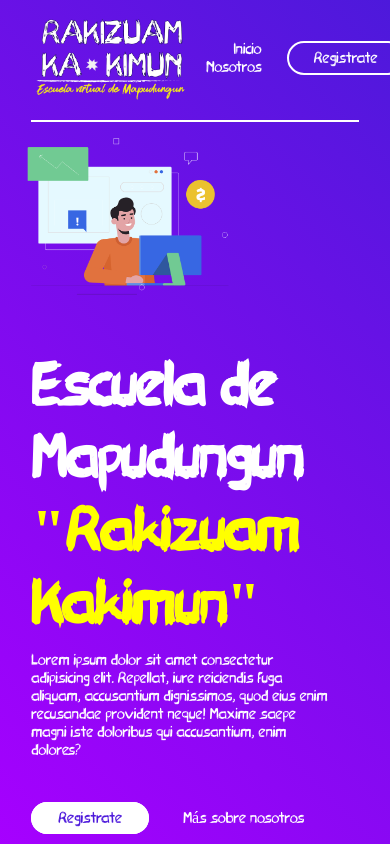
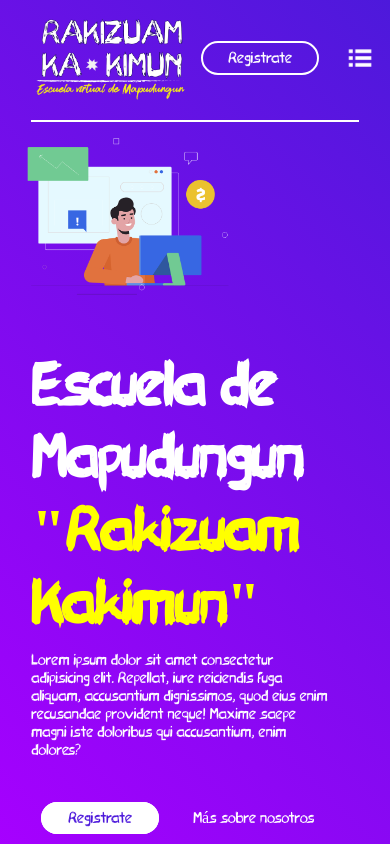
Before and after one commit to Estebancl7/home, a plain HTML site: page pages/index.html in a window 390 px wide. Shown: the top 844 px of the page. Drawn offline with Linux system fonts and the light colour scheme.

Commit message:
Responsive nav y se añade colaborades

```diff
--- a/css/index.css
+++ b/css/index.css
@@ -57,17 +57,17 @@ a{
 }
 
 .btn{
-    border: 2px solid #fff;
-    padding: 6px 25px;
-    border-radius: 30px;
-    margin-left: 10px;
+    border: 2px solid #fff !important;
+    padding: 6px 25px !important;
+    border-radius: 30px !important;
+    margin-left: 10px !important;
 }
 
 .btn:hover{
-    border: 2px solid #4d19db;
-    background-color: #fff;
-    color: #4d19db;
-    transition: 0.5s;
+    border: 2px solid #4d19db !important;
+    background-color: #fff !important;
+    color: #4d19db !important;
+    transition: 0.5s !important;
 }
 
 /* Codigo para lo que esta debajo del nav */
@@ -453,7 +453,7 @@ h4{
     background-position: 50% 50%;
 }
 .footer{
-    background-color: rgba(122, 25, 202, 0.9);;
+    background-color: rgba(122, 25, 202, 0.9);
     color: #fff;
     font-size: 20px;
     padding: 5px 0 20px;
@@ -482,6 +482,10 @@ h4{
 .footer-col-1 h3, p{
     text-align: left;
 }
+
+.footer-col-1 p{
+    color: #fff;
+}
 .footer-col-2{
     flex: 1;
     text-align: center;
@@ -493,6 +497,9 @@ h4{
     margin-bottom: 20px;
 }
 
+.footer-col-2 p{
+    color: #fff;
+}
 .footer-col-3, .footer-col-4{
     flex-basis: 12%;
     text-align: center;
@@ -519,3 +526,41 @@ ul{
     padding-left: 25px;
     padding-right: 25px;
 }
+
+.menu-icon{
+    width: 28px;
+    margin-left: 20px;
+    display: none;
+}
+
+/* Media query para el menu */
+
+@media only screen and (max-width: 800px){
+    nav ul{
+        position: absolute;
+        top: 100px;
+        left: 0;
+        background: rgba(122, 25, 202, 0.9);
+        width: 100%;
+        overflow: hidden;
+        /*height: 100px;*/
+        transition: max-height 0.5s;
+        text-align: right;
+    }
+    nav ul li{
+        display: block;
+        margin-right: 50px;
+        margin-top: 10px;
+        margin-bottom: 10px;
+    }
+    nav ul li{
+        color: #fff;
+    }
+    .menu-icon{
+        display: block;
+        cursor: pointer;
+        position: absolute;
+        top: auto;
+        right: 16px;
+    }
+}
--- a/pages/index.html
+++ b/pages/index.html
@@ -25,8 +25,11 @@
                 <ul id="links">
                     <li><a href="">Inicio</a></li>
                     <li><a href="">Nosotros</a></li>
+
                 </ul>
                 <a class="btn" href="">Registrate</a>
+                <img src="/img/menu.png" class="menu-icon" onclick="menutoggle()">
+
             </nav>
 
         </div>
@@ -172,13 +175,13 @@
                     <img src="/img/bandera.png" alt="">
                 </div>
                 <div class="col-5">
-                    <img src="/img/bandera.png" alt="">
+                    <img src="/img/core.png" alt="">
                 </div>
                 <div class="col-5">
-                    <img src="/img/bandera.png" alt="">
+                    <img src="/img/logo.png" alt="">
                 </div>
                 <div class="col-5">
-                    <img src="/img/bandera.png" alt="">
+                    <img src="/img/gore.png" alt="">
                 </div>
                 <div class="col-5">
                     <img src="/img/bandera.png" alt="">
@@ -199,7 +202,7 @@
                     </div>
                     <div class="footer-col-2">
                         <img src="/img/bandera.png" alt="">
-                        <p>Nuestro proposito es entregar informacion y educar al pueblo
+                        <p style="text-align: center;">Nuestro proposito es entregar informacion y educar al pueblo
                             con el fin de crecer todos juntos, jamas dejes de soñar
                         </p>
                     </div>
@@ -228,6 +231,19 @@
         </div>
     </section>
 
+<script>
+    var links = document.getElementById("links");
+    links.style.maxHeight = "0px";
+    function menutoggle(){
+        if(links.style.maxHeight == "0px"){
+            links.style.maxHeight = "200px";
+        }else{
+            links.style.maxHeight = "0px"
+        }
+    }
+
+</script>
+
 </body>
 
 <script src="https://kit.fontawesome.com/c8152ea011.js" crossorigin="anonymous"></script>
```
Also changed, not shown: img/core.png (added), img/gore.png (added), img/menu.png (added).
